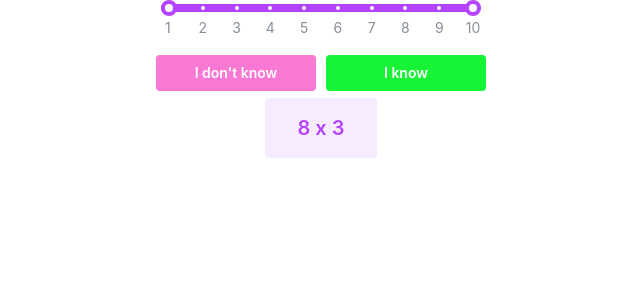
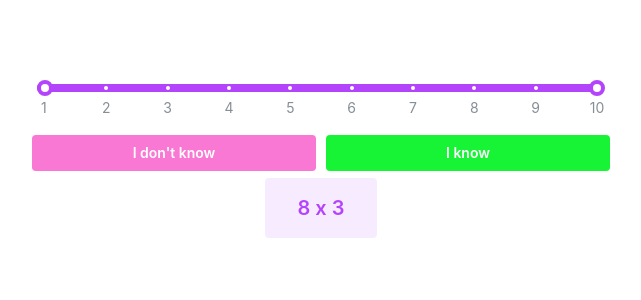
Before and after one commit to LidaChk/Multiplication-Table-App, a Next.js app: page / in a window 1280 px wide. Shown: the top 300 px of the page, without its empty margins (319-960 px from the left). Built offline with nearby package versions, Linux system fonts and the light colour scheme.

Commit message:
feat:🦄 some styles

```diff
--- a/src/pages/components/Carousel/Carousel.tsx
+++ b/src/pages/components/Carousel/Carousel.tsx
@@ -33,9 +33,9 @@ const Carousel: React.FC<QuestionListParams> = (
   };
 
   return (
-    <Box>
+    <Box miw={'100%'}>
       <Flex
-        miw={320}
+        miw={'100%'}
         mih={50}
         gap="xs"
         justify="center"
--- a/src/pages/components/DoubleRangeSlider/DoubleRangeSlider.tsx
+++ b/src/pages/components/DoubleRangeSlider/DoubleRangeSlider.tsx
@@ -28,10 +28,9 @@ const DoubleRangeSlider: React.FC = () => {
       defaultValue={[minMultiplier, maxMultiplier]}
       marks={marks}
       onChange={([min, max]) => [setMinMultiplier(min), setMaxMultiplier(max)]}
-      labelAlwaysOn
       mih={'2em'}
-      miw={320}
       color='#b344fb'
+      miw={'100%'}
     />
   );
 };
--- a/src/pages/components/main/main.module.scss
+++ b/src/pages/components/main/main.module.scss
@@ -1,6 +1,10 @@
-.main{
-    display: flex;
-    flex-direction: column;
-    align-items: center;
-    gap: 1rem
+.main {
+  display: flex;
+  flex-direction: column;
+  align-items: center;
+  gap: 1em;
+  max-width: 600px;
+  min-width: 320px;
+  margin: 0 auto;
+  padding: 5em 1em 0 1em;
 }
```
Also changed, not shown: src/pages/index.tsx (+5 -6 lines).
